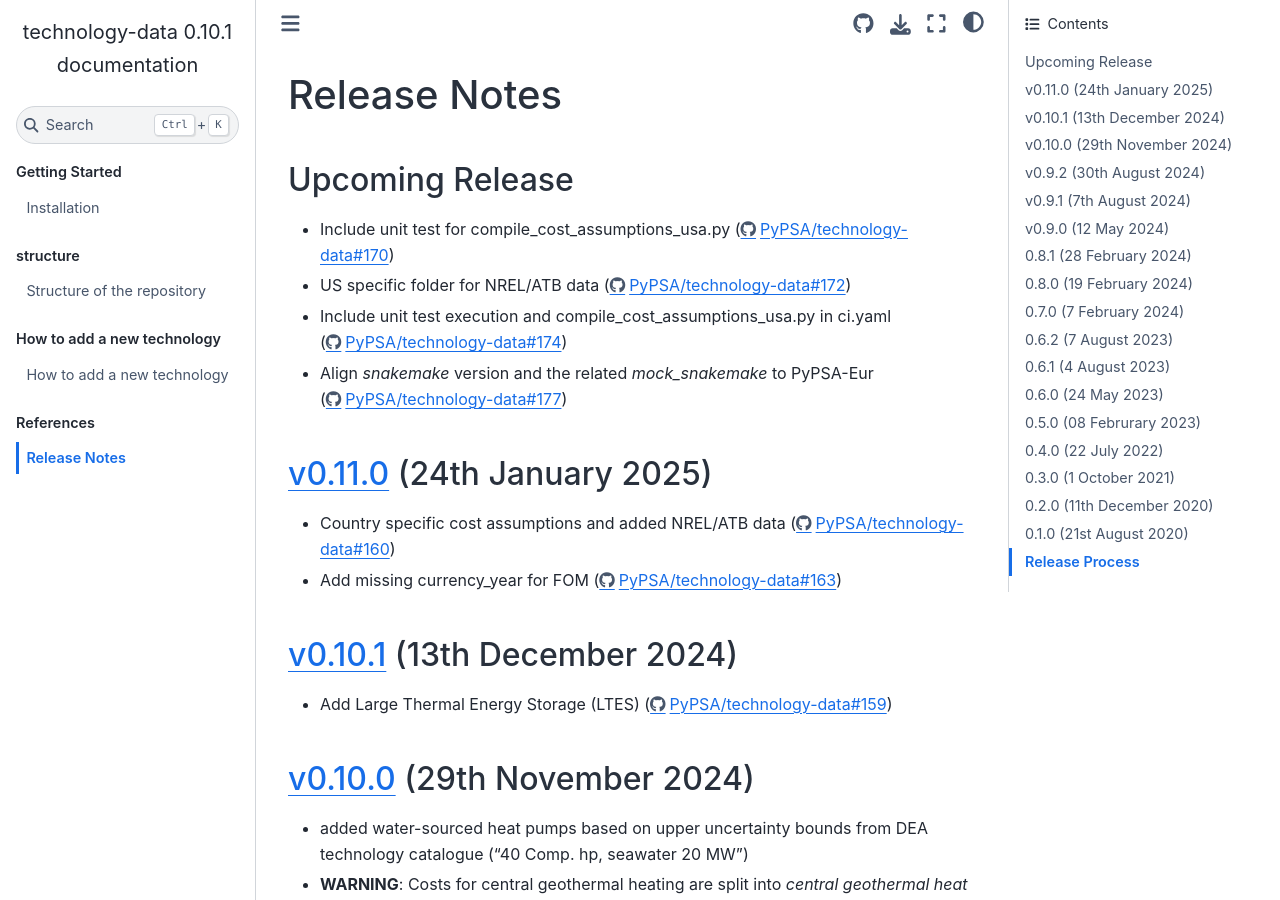
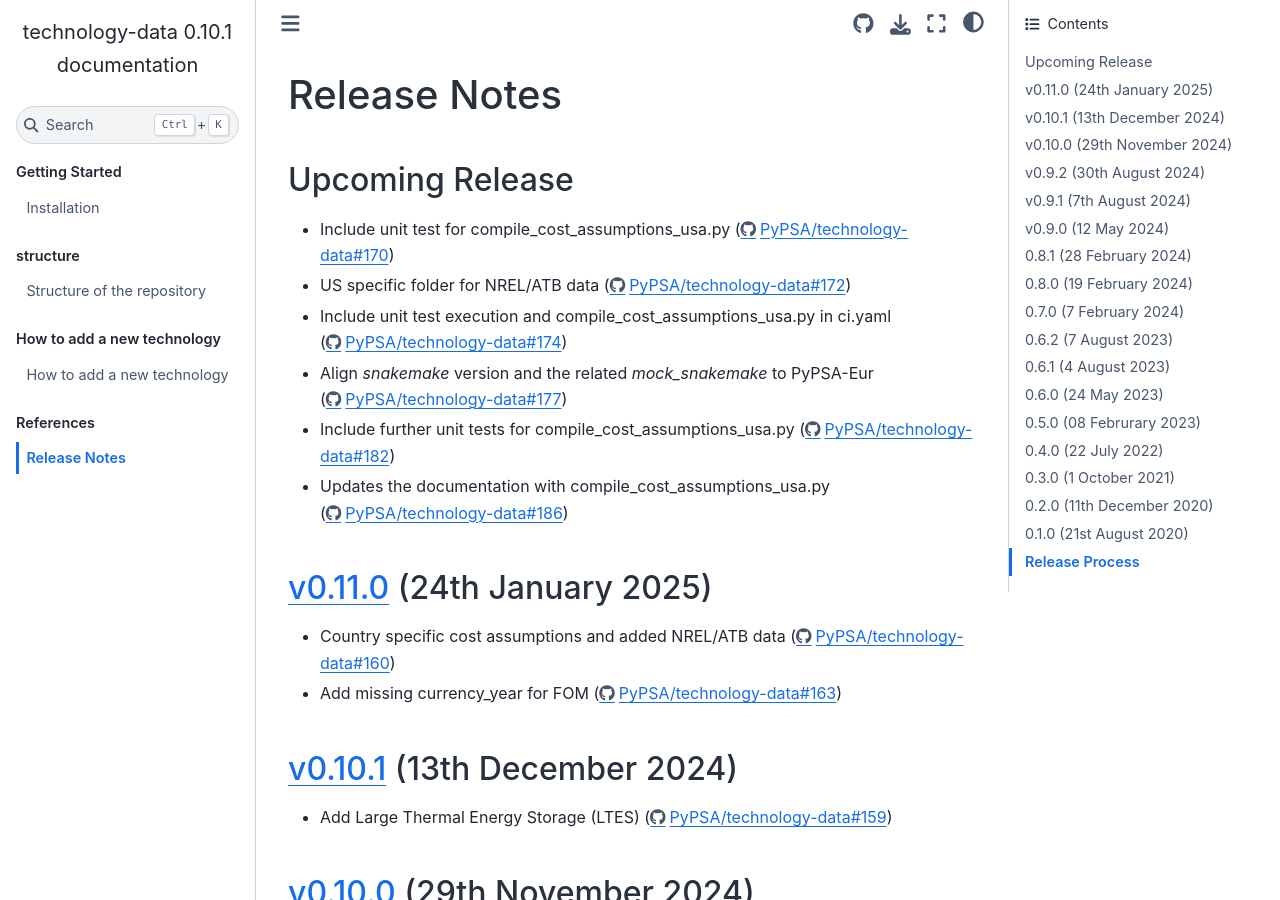
Before and after one commit to PyPSA/technology-data, a Sphinx documentation site: the page built from docs/release_notes.rst, in a window 1280 px wide and 900 px high. Built offline with Sphinx 7.4.7 and the Sphinx Book theme 1.1.4, drawn with Linux system fonts in a browser that asks for light colours.

Commit message:
code: update release notes

```diff
--- a/docs/release_notes.rst
+++ b/docs/release_notes.rst
@@ -23,6 +23,10 @@ Upcoming Release
 * Include unit test execution and compile_cost_assumptions_usa.py in ci.yaml (https://github.com/PyPSA/technology-data/pull/174)
 
 * Align `snakemake` version and the related `mock_snakemake` to PyPSA-Eur (https://github.com/PyPSA/technology-data/pull/177)
+
+* Include further unit tests for compile_cost_assumptions_usa.py (https://github.com/PyPSA/technology-data/pull/182)
+
+* Updates the documentation with compile_cost_assumptions_usa.py (https://github.com/PyPSA/technology-data/pull/186)
 
 `v0.11.0 <https://github.com/PyPSA/technology-data/releases/tag/v0.11.0>`__ (24th January 2025)
 =======================================================================================
```
